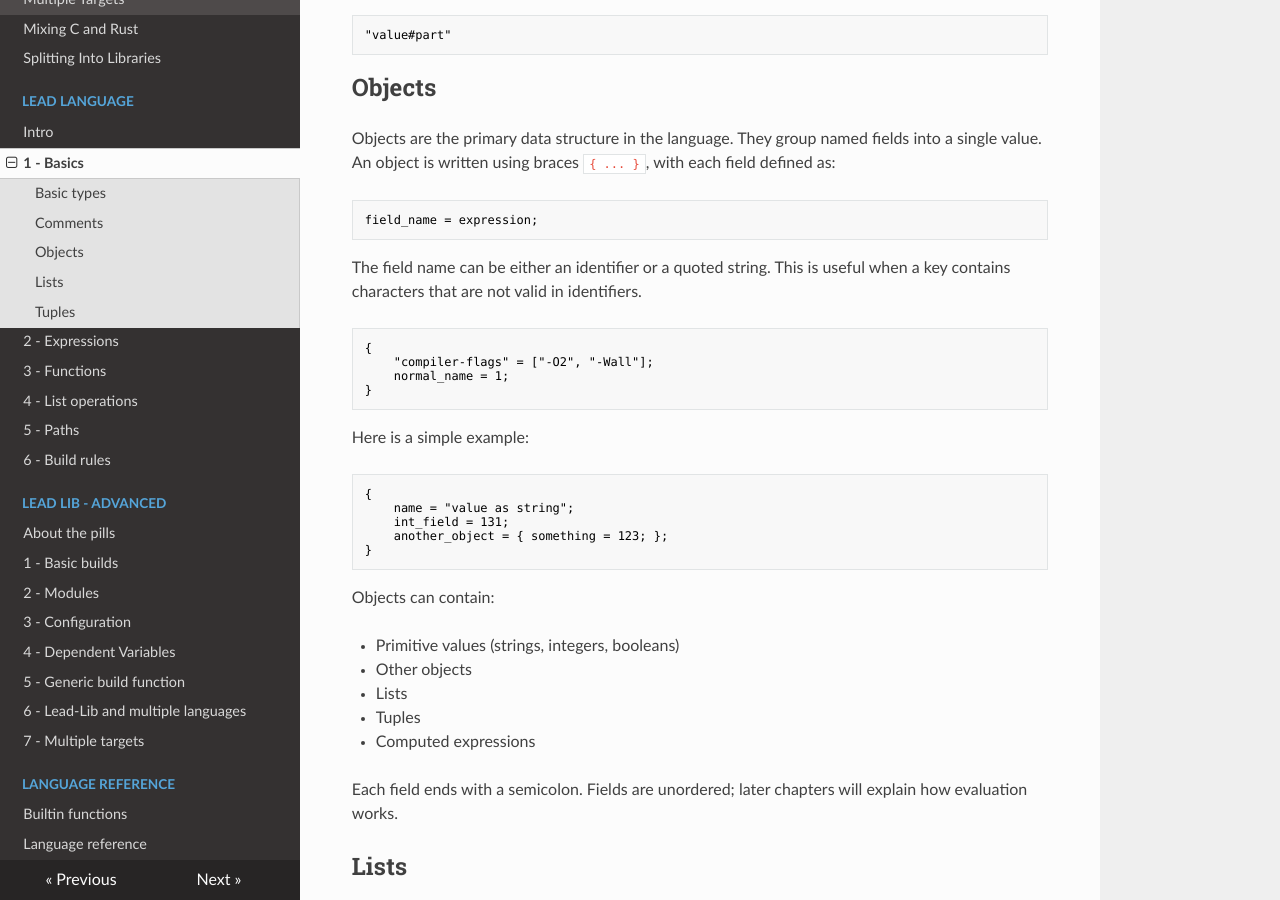
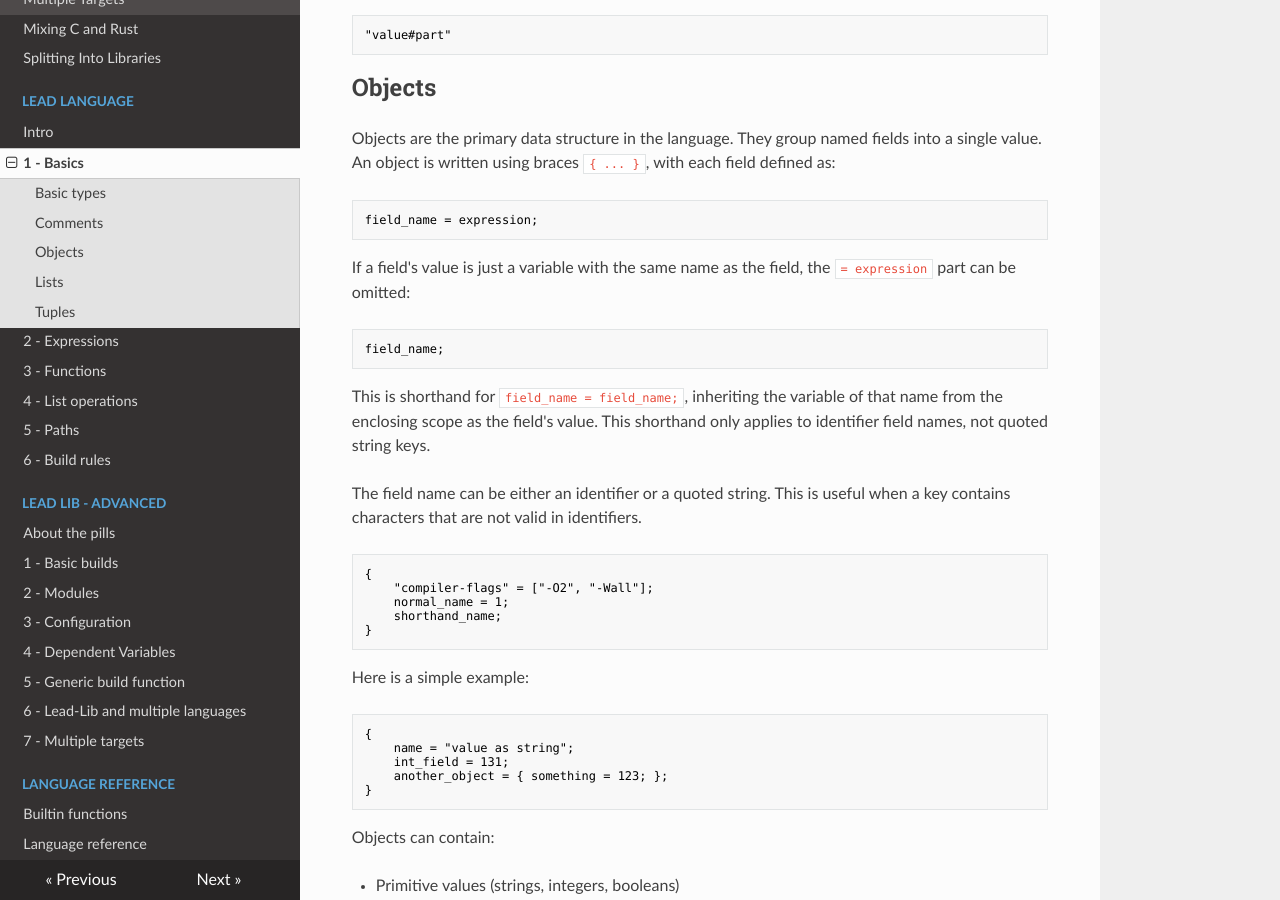
Before and after one commit to lead-build/lead-doc, an MkDocs documentation site: the page built from docs/language/1-basics.md, in a window 1280 px wide and 900 px high, scrolled down 1083 px. Built offline with MkDocs 1.6.1, drawn with Linux system fonts in a browser that asks for light colours.

Commit message:
Update with shorthand for object assignments

````diff
--- a/docs/language/1-basics.md
+++ b/docs/language/1-basics.md
@@ -47,12 +47,21 @@ Objects are the primary data structure in the language. They group named fields
 field_name = expression;
 ```
 
+If a field's value is just a variable with the same name as the field, the `= expression` part can be omitted:
+
+```pbb
+field_name;
+```
+
+This is shorthand for `field_name = field_name;`, inheriting the variable of that name from the enclosing scope as the field's value. This shorthand only applies to identifier field names, not quoted string keys.
+
 The field name can be either an identifier or a quoted string. This is useful when a key contains characters that are not valid in identifiers.
 
 ```pbb
 {
     "compiler-flags" = ["-O2", "-Wall"];
     normal_name = 1;
+    shorthand_name;
 }
 ```
 
````
Also changed, not shown: docs/language-reference/language.md (+5 -0 lines).
